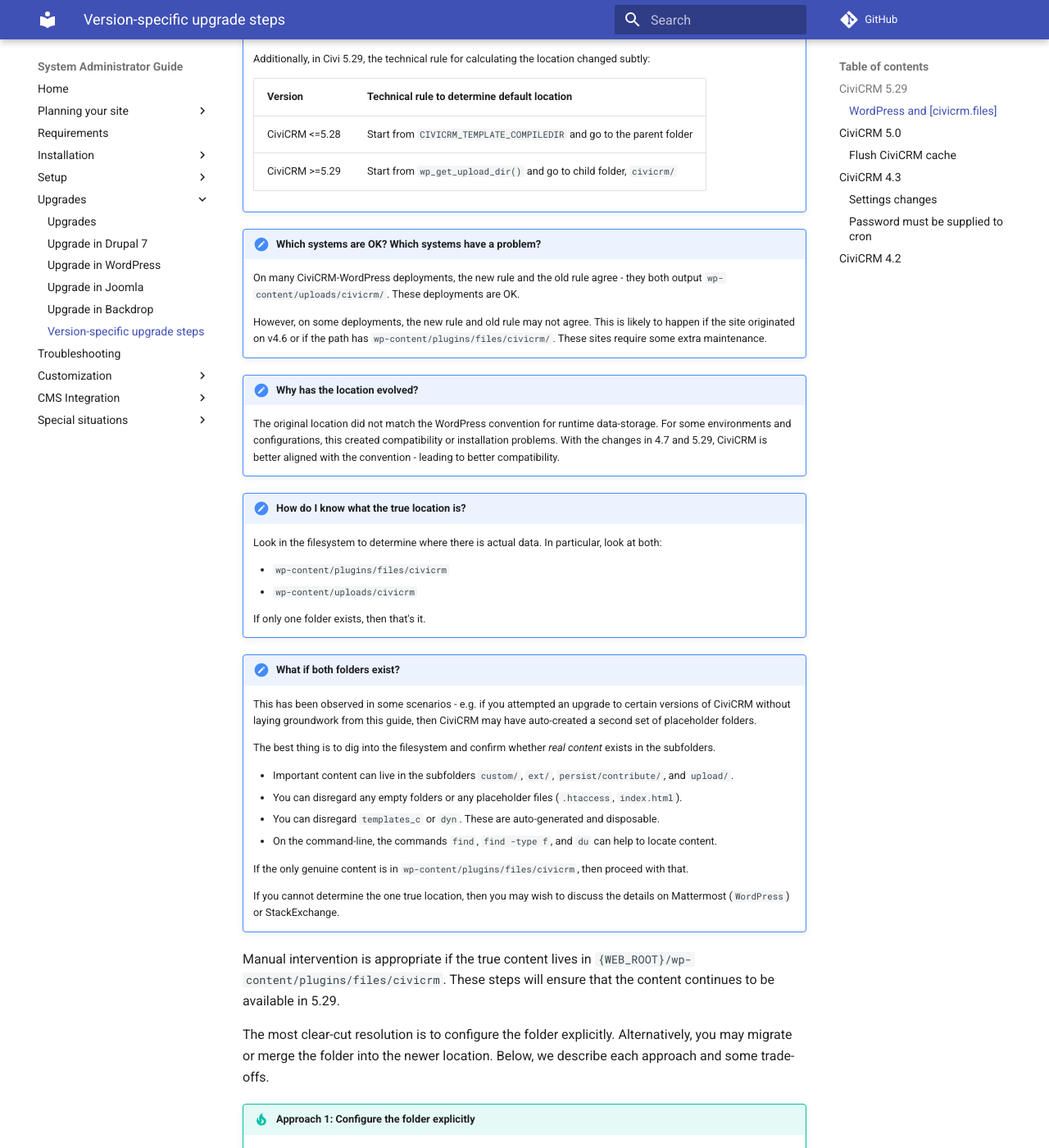
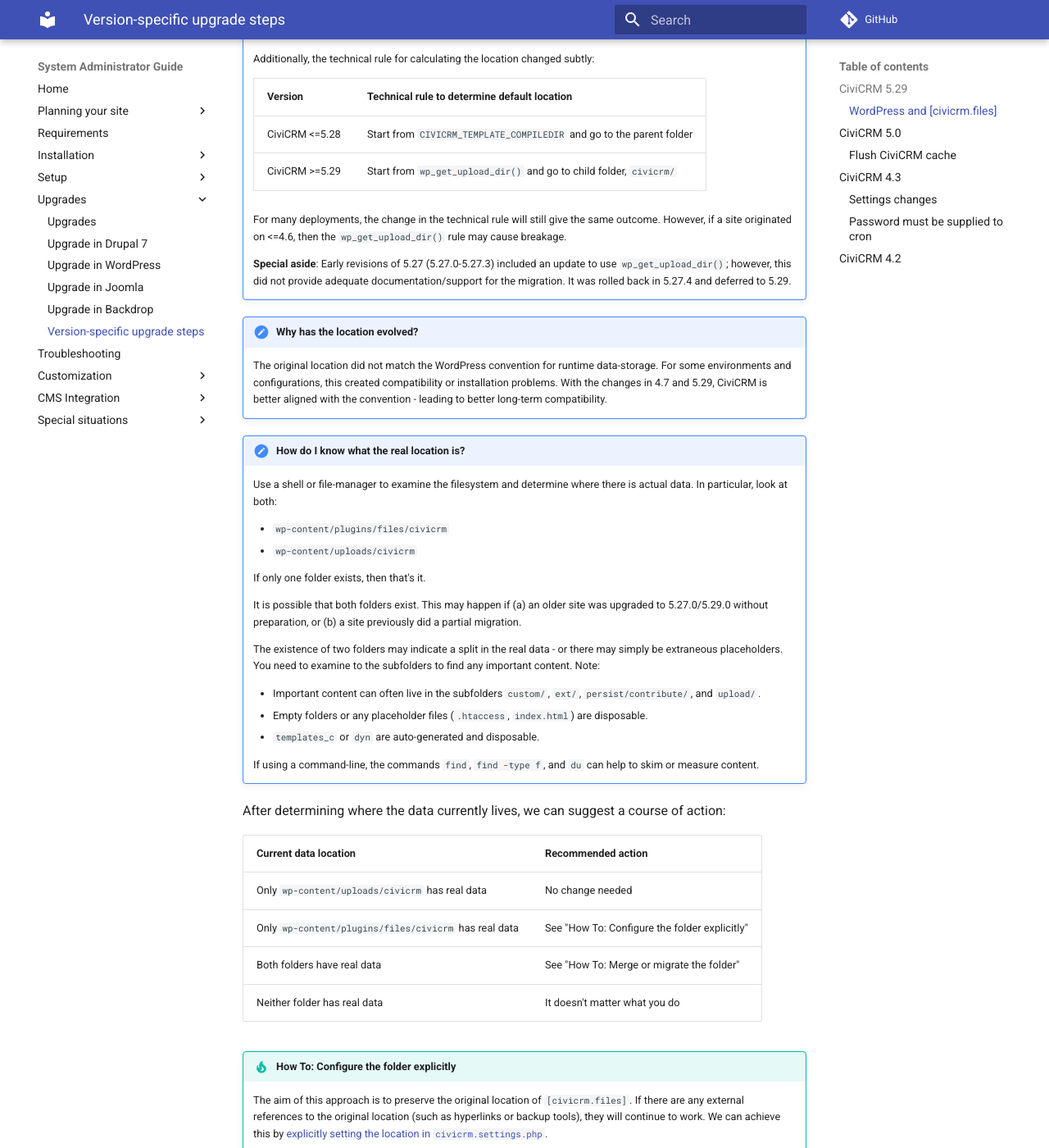
Before and after one commit to civicrm/civicrm-sysadmin-guide, an MkDocs documentation site: the page built from docs/upgrade/version-specific.md, in a window 1280 px wide and 1400 px high, scrolled down 809 px. Shown: the whole window at 82% size. Built offline with MkDocs 1.6.1 and Material for MkDocs 9.7.7, drawn with Linux system fonts in a browser that asks for light colours; comment, search, counter and statistics services are not loaded; some of the changed text lies outside the part shown.

Commit message:
versions-specific.md - Use table for recommended actions. Various copy-edits.

````diff
--- a/docs/upgrade/version-specific.md
+++ b/docs/upgrade/version-specific.md
@@ -16,71 +16,69 @@ has evolved, and some systems require a manual update.
 
 !!! note "How has the folder changed?"
 
-    During CiviCRM 4.x, the *de facto*, typical location changed:
+    The *de facto* typical location changed:
 
-    | Version | Typical location |
+    | Installer version | Typical location |
     | -- | -- |
     | CiviCRM <=4.6 | `{WEB_ROOT}/wp-content/plugins/files/civicrm/` |
     | CiviCRM >=4.7 | `{WEB_ROOT}/wp-content/uploads/civicrm/` |
 
-    Additionally, in Civi 5.29, the technical rule for calculating the location changed subtly:
+    Additionally, the technical rule for calculating the location changed subtly:
 
     | Version | Technical rule to determine default location |
     | -- | -- |
     | CiviCRM <=5.28 | Start from `CIVICRM_TEMPLATE_COMPILEDIR` and go to the parent folder |
     | CiviCRM >=5.29 | Start from `wp_get_upload_dir()` and go to child folder, `civicrm/` |
 
-!!! note "Which systems are OK? Which systems have a problem?"
+    For many deployments, the change in the technical rule will still give the same outcome. However,
+    if a site originated on <=4.6, then the `wp_get_upload_dir()` rule may cause breakage.
 
-    On many CiviCRM-WordPress deployments, the new rule and the old rule agree - they both output
-    `wp-content/uploads/civicrm/`.  These deployments are OK.
-
-    However, on some deployments, the new rule and old rule may not agree. This is likely to happen if the site
-    originated on v4.6 or if the path has `wp-content/plugins/files/civicrm/`. These sites require some extra maintenance.
+    __Special aside__: Early revisions of 5.27 (5.27.0-5.27.3) included an update to use `wp_get_upload_dir()`;
+    however, this did not provide adequate documentation/support for the migration.  It was rolled back in 5.27.4 and
+    deferred to 5.29.
 
 !!! note "Why has the location evolved?"
 
     The original location did not match the WordPress convention for runtime data-storage.  For some environments and
     configurations, this created compatibility or installation problems.  With the changes in 4.7 and 5.29, CiviCRM is
-    better aligned with the convention - leading to better compatibility.
+    better aligned with the convention - leading to better long-term compatibility.
 
-!!! note "How do I know what the true location is?"
+!!! note "How do I know what the real location is?"
 
-    Look in the filesystem to determine where there is actual data. In particular, look at both:
+    Use a shell or file-manager to examine the filesystem and determine where there is actual data.  In particular,
+    look at both:
 
     * `wp-content/plugins/files/civicrm`
     * `wp-content/uploads/civicrm`
 
     If only one folder exists, then that's it.
 
-!!! note "What if both folders exist?"
+    It is possible that both folders exist.  This may happen if (a) an older site was upgraded to 5.27.0/5.29.0
+    without preparation, or (b) a site previously did a partial migration.
 
-    This has been observed in some scenarios - e.g.  if you attempted an upgrade to certain versions of CiviCRM without
-    laying groundwork from this guide, then CiviCRM may have auto-created a second set of placeholder folders.
+    The existence of two folders may indicate a split in the real data - or there may simply be extraneous placeholders.  You need to
+    examine to the subfolders to find any important content. Note:
 
-    The best thing is to dig into the filesystem and confirm whether *real content* exists in the subfolders.
+    * Important content can often live in the subfolders `custom/`, `ext/`, `persist/contribute/`, and `upload/`.
+    * Empty folders or any placeholder files (`.htaccess`, `index.html`) are disposable.
+    * `templates_c` or `dyn` are auto-generated and disposable.
 
-    * Important content can live in the subfolders `custom/`, `ext/`, `persist/contribute/`, and `upload/`.
-    * You can disregard any empty folders or any placeholder files (`.htaccess`, `index.html`).
-    * You can disregard `templates_c` or `dyn`. These are auto-generated and disposable.
-    * On the command-line, the commands `find`, `find -type f`, and `du` can help to locate content.
+    If using a command-line, the commands `find`, `find -type f`, and `du` can help to skim or measure content.
 
-    If the only genuine content is in `wp-content/plugins/files/civicrm`, then proceed with that.
+After determining where the data currently lives, we can suggest a course of action:
 
-    If you cannot determine the one true location, then you may wish to discuss the details on Mattermost (`WordPress`) or StackExchange.
+| Current data location | Recommended action |
+| -- | -- |
+| Only `wp-content/uploads/civicrm` has real data | No change needed |
+| Only `wp-content/plugins/files/civicrm` has real data | See "How To: Configure the folder explicitly" |
+| Both folders have real data | See "How To: Merge or migrate the folder" |
+| Neither folder has real data | It doesn't matter what you do |
 
-Manual intervention is appropriate if the true content lives in `{WEB_ROOT}/wp-content/plugins/files/civicrm`. These
-steps will ensure that the content continues to be available in 5.29.
-
-The most clear-cut resolution is to configure the folder explicitly.  Alternatively, you may migrate or merge the
-folder into the newer location.  Below, we describe each approach and some trade-offs.
-
-!!! tip "Approach 1: Configure the folder explicitly"
+!!! tip "How To: Configure the folder explicitly"
 
     The aim of this approach is to preserve the original location of `[civicrm.files]`.  If there are any external
     references to the original location (such as hyperlinks or backup tools), they will continue to work.  We can
-    achieve this by [explicitly setting the location in `civicrm.settings.php`](../customize/paths.md).  It will not
-    matter if the default values change.
+    achieve this by [explicitly setting the location in `civicrm.settings.php`](../customize/paths.md).
 
     Steps:
 
@@ -93,39 +91,51 @@ folder into the newer location.  Below, we describe each approach and some trade
        $civicrm_paths['civicrm.files']['url'] = 'https://example.com/wp-content/plugins/files/civicrm';
        ```
 
-    The advantage of this approach is that the change is relatively narrow, clear-cut, and easy to undo.
+!!! tip "How To: Merge or migrate the folder"
 
-    The disadvantage: if you ever migrate the site to a different hosting environment (or if you use a staging<=>production
-    process), you will need to update `civicrm.settings.php` again.
+    The aim of this approach is to re-arrange your filesystem to match the new defaults.  This makes the configuration "thinner" or "more
+    portable", and it can resolve a split, but it may require more expertise and attention.  Be sure to read the full instructions first.
 
-!!! tip "Approach 2: Migrate the folder"
+    First, make sure you have a current backup of the files and the database.  (If there's a problem, you may want to rollback.)
 
-    The aim of this approach is to re-arrange your filesystem to match the new defaults.  This makes the configuration
-    "thinner" or "more portable", but it may require more expertise and attention.
+    Second, migrate the folder `wp-content/plugins/files/civicrm` to `wp-content/uploads/civicrm`.  This may be as simple as renaming the
+    folder.  However, if the target folder already exists, then you'll need to move files on a per-sub-folder basis.  Alternatively, in a
+    Unix shell, you can use the `rsync` command, e.g.
 
-    The initial steps are:
+    ```bash
+    ## Dry run - Preview the files to sync/merge
+    rsync --dry-run -uva wp-content/plugins/files/civicrm/./ wp-content/uploads/civicrm/./
 
-    1. Rename the folder `wp-content/plugins/files/civicrm` to `wp-content/uploads/civicrm`.
+    ## Actual run
+    rsync -uva wp-content/plugins/files/civicrm/./ wp-content/uploads/civicrm/./
+
+    ## Remove the old folder
+    mv wp-content/plugins/files/civicrm /tmp/removed-files
+    ```
+
+    Third, with the files in place, you should update any CiviCRM settings which reference these paths:
+
+    1. Find and edit the file `civicrm.settings.php`. Search for any references to `plugins/files/civicrm`
+       and change them to `uploads/civicrm`.
     2. In CiviCRM, navigate to `Administer => System Settings => Directories`. If there are any explicit
        references to the old folder, change them.
     3. In CiviCRM, navigate to `Administer => System Settings => Resource URLs`. If there are any explicit
        references to the old folder, change them.
-    4. Find and edit the file `civicrm.settings.php`. Search for any references to `plugins/files/civicrm`
-       and change them to `uploads/civicrm`.
 
-    At this point, the folder has been formally moved - but we may not be done yet. There may still be
-    external references to the old URLs or the old paths, such as:
+    Finally, we come to the most open-ended step.  There may still be external references to the old URLs or the old paths, and they should
+    be transitioned.  For example, references may be found in:
 
     * Email templates which use images that were previously uploaded
     * Contact records with photo attachments
     * External links to assets in downloaded extensions
     * Backup tools and logging tools which collect information from the old folder
 
-    How to address old references?  If your hosting environment supports "symlinks", you might create a symlink from
-    the old folder to the new folder.  Alternatively, you might configure the HTTP server to do redirects, or you might
-    do a global search/replace on URLs that appear in MySQL content. Alas, the prognosis and details of these measures will depend
-    on the specific deployment (*e.g.  Does it run on Linux or Windows?  Apache or nginx?  etc*) and on how the
-    system was used (*e.g. Have users uploaded any images? Where are the old references?*)
+    How to address external references?  Alas, the prognosis and details will depend on the specific deployment.
+    However, here a few ideas to consider:
+
+    * Create a sym-link or hard-link from the old folder to the new folder (if your hosting environment supports sym-links or hard-links).
+    * Configure the HTTP server to redirect old URLs to new URLs.
+    * Perform aggressive search/replace operations (in the filesystem and the database).
 
 ## CiviCRM 5.0
 
````
